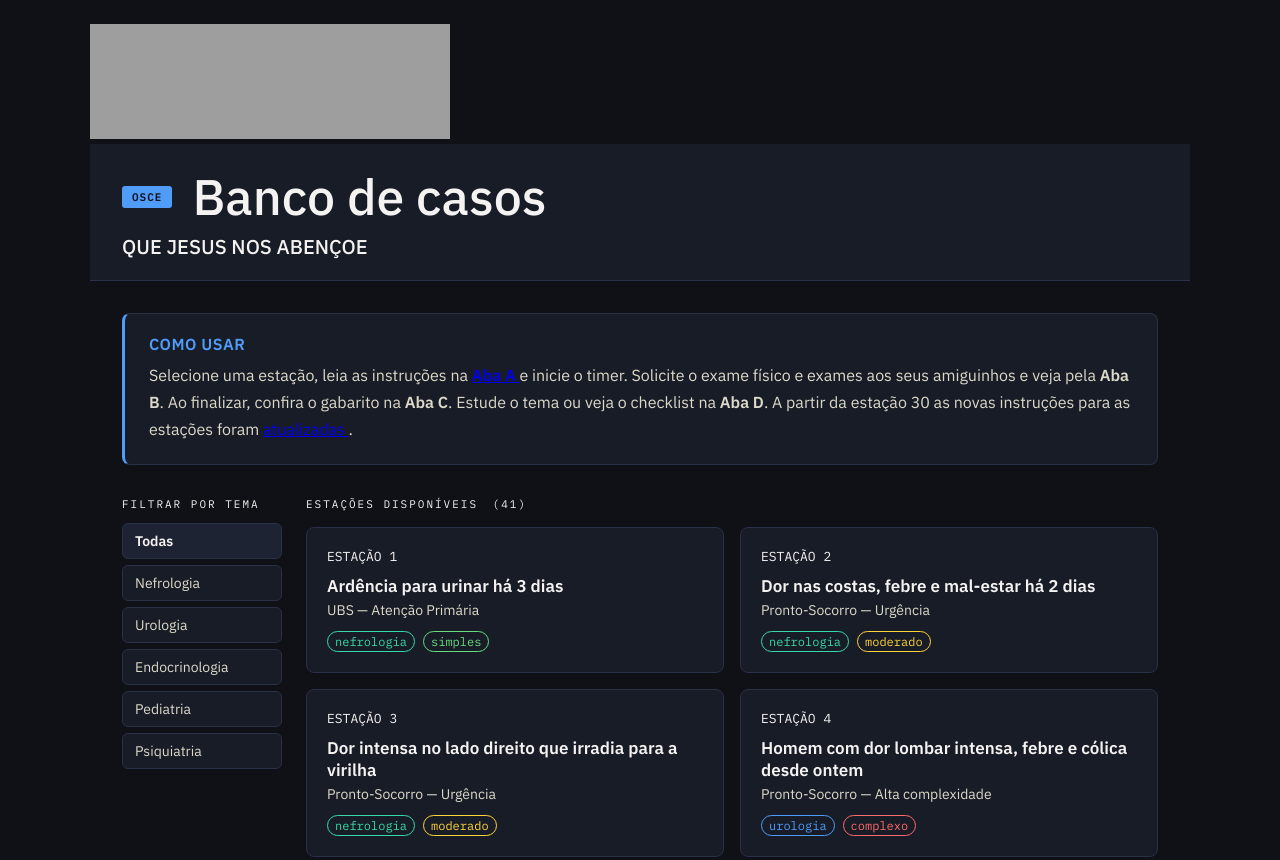
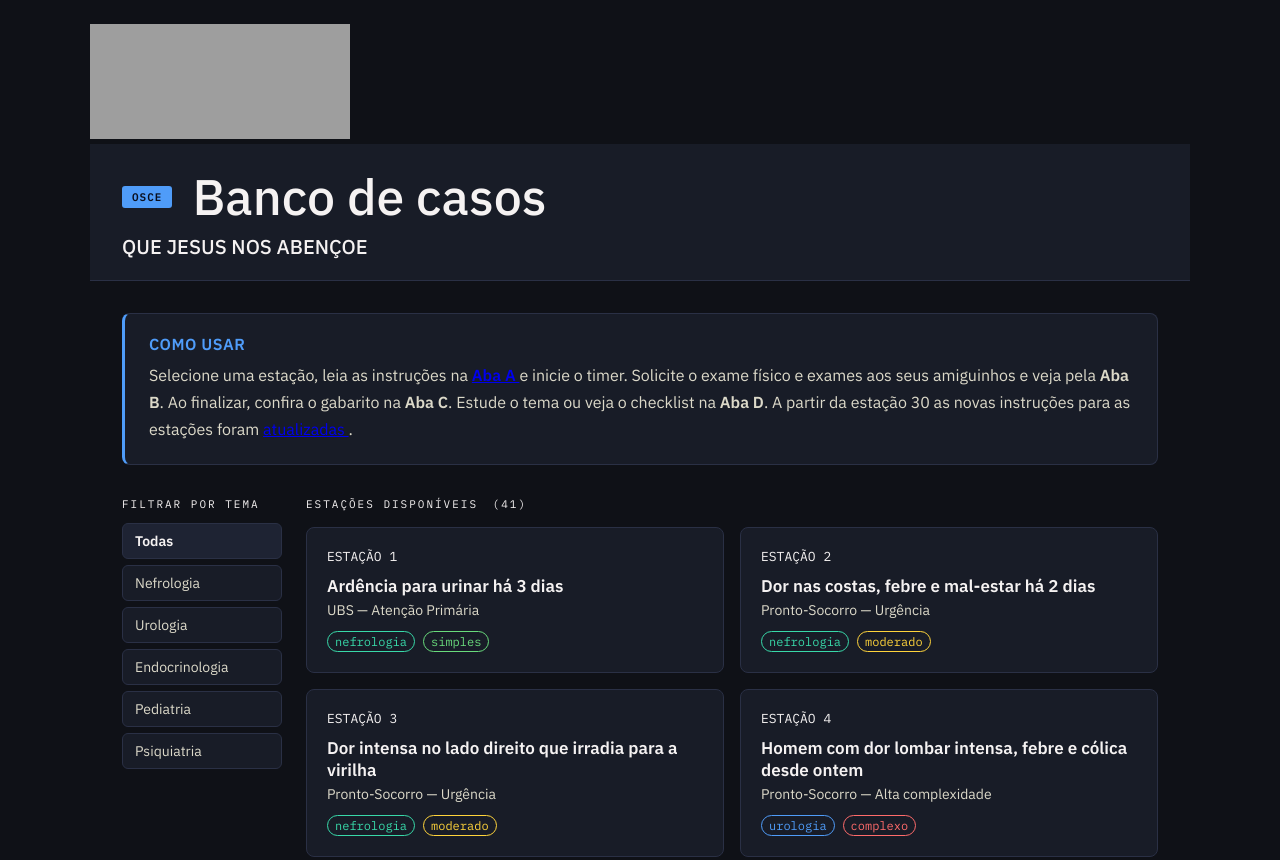
Before and after one commit to sarardc/oscesimulado, a website: page index.html in a window 1280 px wide. Shown: the top 860 px of the page. Drawn offline with Linux system fonts and the light colour scheme; grey boxes are pictures that could not be loaded.

Commit message:
Update index.html

```diff
--- a/index.html
+++ b/index.html
@@ -11,7 +11,7 @@
 
 <!-- HOME -->
 <div id="home">
-  <p><iframe class="iframe_responsivo" width="360" height="115" src="https://www.youtube.com/embed/EUc1AhTdG3U?list=RDEUc1AhTdG3U" title="Jesus playing freebird 10 hours" frameborder="0" allow="accelerometer; autoplay; clipboard-write; encrypted-media; gyroscope; picture-in-picture; web-share" referrerpolicy="strict-origin-when-cross-origin" allowfullscreen; style="align-items: right";display:flex; >Deus nos abençoe</iframe></p>
+  <p><iframe class="iframe_responsivo" width="260" height="115" src="https://www.youtube.com/embed/EUc1AhTdG3U?list=RDEUc1AhTdG3U" title="Jesus playing freebird 10 hours" frameborder="0" allow="accelerometer; autoplay; clipboard-write; encrypted-media; gyroscope; picture-in-picture; web-share" referrerpolicy="strict-origin-when-cross-origin" allowfullscreen; style="align-items: right";display:flex; >Deus nos abençoe</iframe></p>
   <div class="header">
     <div>
       <div style="display:flex;align-items:center;gap:20px;margin-bottom:4px">
```
